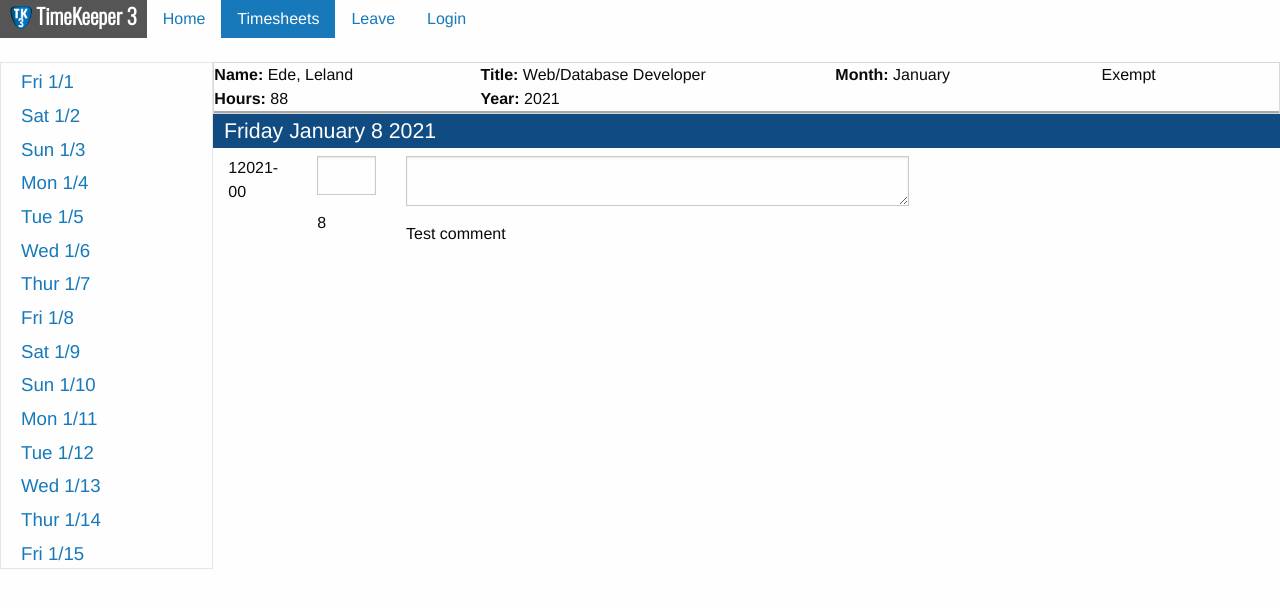
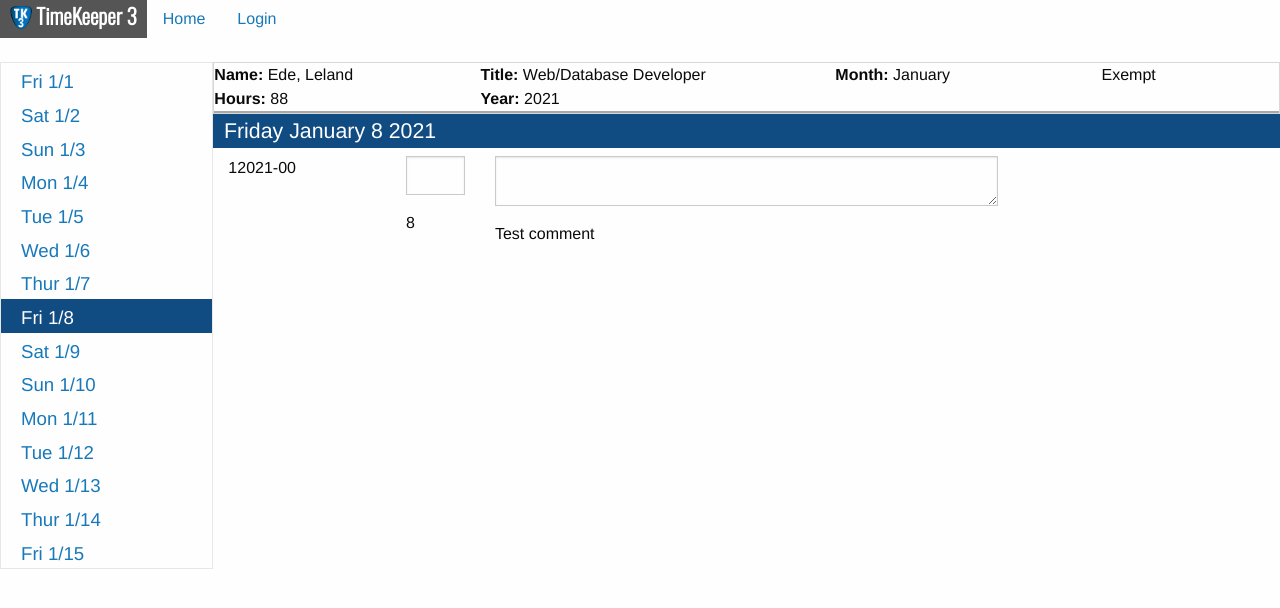
Before and after one commit to lede701/tk3spa, an Angular app: page /day/2021-1-8 in a window 1280 px wide. Shown: the top 608 px of the page. Built offline with nearby package versions, Linux system fonts and the light colour scheme.

Commit message:
Working on navigation, auth, and session system.

```diff
--- a/src/app/app.module.ts
+++ b/src/app/app.module.ts
@@ -19,7 +19,7 @@ import { MenuComponent } from './menu/menu.component';
 import { MenuEditComponent } from './menu/menu-edit/menu-edit.component';
 import { LeaveComponent } from './leave/leave.component';
 import { AuthComponent } from './auth/auth.component';
-import { AuthService } from './auth/auth.service';
+import { AuthService } from './shared/auth.service';
 import { DaysheetComponent } from './daysheet/daysheet.component';
 import { DayslistComponent } from './daysheet/dayslist/dayslist.component';
 import { TimesheetService } from './timesheet/timesheet.service';
--- a/src/app/auth/auth.component.html
+++ b/src/app/auth/auth.component.html
@@ -1,3 +1,4 @@
+<div *ngIf="type == 'login'">
   <p *ngIf="getIsLoggedIn()">You are logged in</p>
   <div *ngIf="!getIsLoggedIn()">
     <form [formGroup]="authForm" (ngSubmit)="onSubmit()">
@@ -21,3 +22,7 @@
       </div>
     </form>
   </div>
+</div>
+<div *ngIf="type == 'logout'">
+  Bye!
+</div>
--- a/src/app/auth/auth.component.ts
+++ b/src/app/auth/auth.component.ts
@@ -3,7 +3,7 @@ import { FormControl, FormGroup, Validators } from '@angular/forms';
 import { ActivatedRoute, Params, Router } from '@angular/router';
 import { Subscription } from 'rxjs';
 
-import { AuthService } from './auth.service';
+import { AuthService } from '../shared/auth.service';
 
 @Component({
   selector: 'app-auth',
@@ -22,6 +22,9 @@ export class AuthComponent implements OnInit, OnDestroy {
     this.routeParamsSubscriber = this.actRoute.firstChild.params
       .subscribe((params: Params) => {
         this.type = params['type'];
+        if (this.type == 'logout') {
+          this.authService.Logout();
+        }
       });
 
     this.authForm = new FormGroup({
--- a/src/app/daysheet/day-details/day-details.component.html
+++ b/src/app/daysheet/day-details/day-details.component.html
@@ -4,7 +4,7 @@
   </div>
   <div class="grid-x grid-padding-x" *ngFor="let g of getGrantDetailList()">
 
-    <div class="cell small-1">
+    <div class="cell small-2">
       {{g.getGrantCode()}}
     </div>
     <div class="cell small-1">
--- a/src/app/daysheet/dayslist/dayslist.component.less
+++ b/src/app/daysheet/dayslist/dayslist.component.less
@@ -1,4 +1,26 @@
+@activeBaseColor: #104b82;
+
 .tabs-title a{
     padding: 10px 20px 5px 20px;
     font-size: 14pt;
 }
+
+.is-active {
+  background-color: @activeBaseColor;
+  color: white;
+
+  a:link {
+    background-color: @activeBaseColor;
+    color: white;
+  }
+
+  a:visited {
+    background-color: @activeBaseColor;
+    color: darken(white, 10%);
+  }
+
+  a:hover {
+    background-color: @activeBaseColor;
+    color: lighten(@activeBaseColor, 50%);
+  }
+}
--- a/src/app/menu/menu.component.html
+++ b/src/app/menu/menu.component.html
@@ -1,8 +1,14 @@
 <nav>
-  <ul class="menu">
+  <ul class="dropdown menu" data-dropdown-menu>
     <li class="menu-text nav-heading"><span class="nav-logo"><img src="./assets/tk3Logo.png" height="21" width="22" /></span> {{siteTitle}}</li>
-    <li *ngFor="let m of menuItems"
-        routerLinkActive="{{m.activeClass}}"
-        [routerLinkActiveOptions]="{exact: m.exactRoute}"><a [routerLink]="m.route">{{m.link}}</a></li>
+    <ng-container *ngTemplateOutlet="recursiveListTmpl; context:{ items: menuItems}"></ng-container>
   </ul>
 </nav>
+
+<ng-template #recursiveListTmpl let-items="items">
+  <li *ngFor="let m of items"
+      routerLinkActive="{{m.activeClass}}"
+      [routerLinkActiveOptions]="{exact: m.exactRoute}"><a [routerLink]="m.route">{{m.link}}</a><ul class="menu" *ngIf="m.children.length > 0">
+          <ng-container *ngTemplateOutlet="recursiveListTmpl; context:{ items: m.children}"></ng-container>
+          </ul></li>
+</ng-template>
--- a/src/app/menu/menu.component.ts
+++ b/src/app/menu/menu.component.ts
@@ -1,6 +1,6 @@
 import { Component, OnInit, Input } from '@angular/core';
 import { MenuModel } from '../models/menu.model';
-import { AuthService } from '../auth/auth.service';
+import { AuthService } from '../shared/auth.service';
 
 @Component({
   selector: 'app-menu',
@@ -17,12 +17,14 @@ export class MenuComponent implements OnInit {
   }
 
   ngOnInit(): void {
-    this.menuItems = [new MenuModel('/', 'Home', 'is-active', true),
-    new MenuModel('/day', 'Timesheets', 'is-active', false),
-    new MenuModel('/leave', 'Leave', 'is-active', false)
-    ];
+    this.menuItems = [new MenuModel('/', 'Home', 'is-active', true)];
 
     if (this.auth.getIsAuthenticated()) {
+      this.menuItems.push(
+        new MenuModel('/day', 'Timesheets', 'is-active', false, [
+          new MenuModel('/timesheet', 'Sheet View', 'is-active', false)
+        ]));
+      this.menuItems.push(new MenuModel('/leave', 'Leave', 'is-active', false));
       this.menuItems.push(new MenuModel(['auth', 'logout'], 'Logout', 'is-active', false));
     } else {
       this.menuItems.push(new MenuModel(['auth', 'login'], 'Login', 'is-active', false));
--- a/src/app/models/menu.model.ts
+++ b/src/app/models/menu.model.ts
@@ -1,7 +1,11 @@
 import { BaseModel } from './base.model';
 
 export class MenuModel extends BaseModel{
-  constructor(public route: string | string[], public link: string, public activeClass: string, public exactRoute: boolean) {
+  children: MenuModel[];
+  parent: MenuModel;
+
+  constructor(public route: string | string[], public link: string, public activeClass: string, public exactRoute: boolean, children?: MenuModel[]) {
     super({});
+    this.children = children ? children : [];
   }
 }
--- a/src/app/auth/auth.service.ts
+++ b/src/app/shared/auth.service.ts
@@ -9,6 +9,11 @@ export class AuthService {
 
   constructor() {
     this._isAuthenticated = false;
+    let jSess = localStorage.getItem("tk3user");
+    let objSess = JSON.parse(jSess);
+    for (let key in objSess) {
+      this[key] = objSess[key];
+    }
   }
 
   getIsAuthenticated(): boolean {
@@ -25,6 +30,16 @@ export class AuthService {
     this._username = username;
     this._isAuthenticated = true;
 
+    localStorage.setItem("tk3user", JSON.stringify(this));
+
     return true;
   }
+
+  Logout() {
+    this._userId = 0;
+    this._username = '';
+    this._isAuthenticated = false;
+
+    localStorage.setItem("tk3user", JSON.stringify(this));
+  }
 }
--- a/src/index.html
+++ b/src/index.html
@@ -22,5 +22,11 @@
       <app-root></app-root>
     </div>
   </div>
+
+  <script>
+    $(document).ready(function ($) {
+      $(document).foundation();
+    });
+  </script>
 </body>
 </html>
```
Also changed, not shown: package.json (+13 -13 lines), 1 other file (tests, documents, lock files or other folders). Lines whose indentation alone changed are shown as unchanged.
